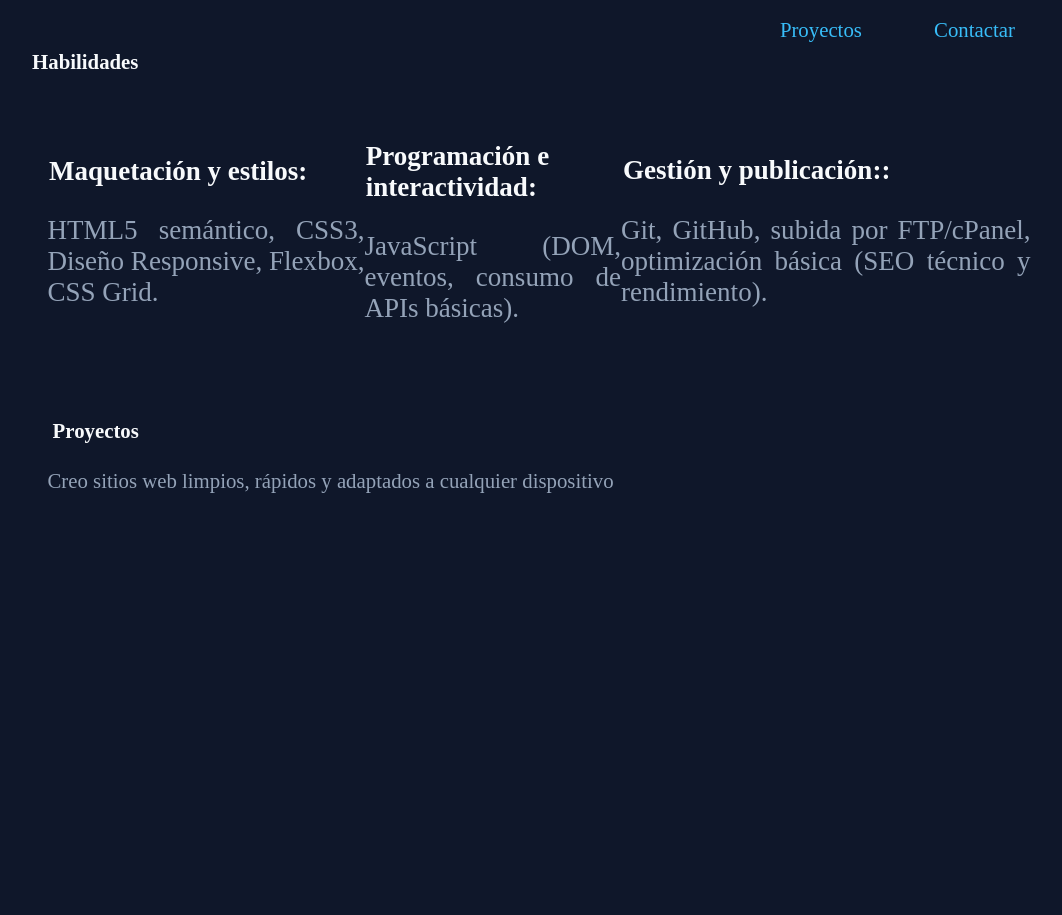
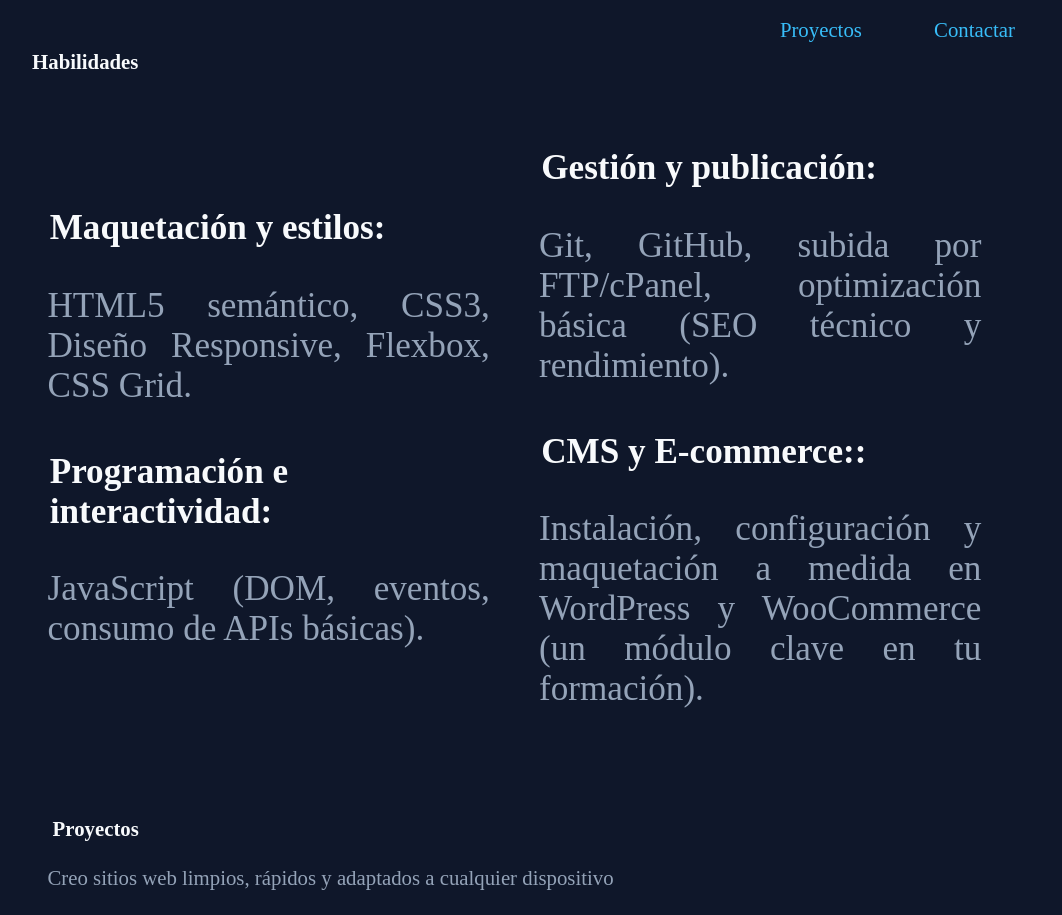
Before and after one commit to joselopez4006-droid/Portfolio, a plain HTML site: page index.html in a window 1280 px wide. Shown: the part 369-1284 px from the top of the page, without its empty margins (101-1163 px from the left). Before the commit the page ends 924 px from the top, so only its background shows below. Drawn offline with Linux system fonts and the light colour scheme.

Commit message:
actual 231-11-26

```diff
--- a/index.html
+++ b/index.html
@@ -30,19 +30,40 @@
       <article>
         <h2>Habilidades</h2>
         <div class="habilidades">
+
           <div>
-            <h2>Maquetación y estilos:</h2>
-            <p>HTML5 semántico, CSS3, Diseño Responsive, Flexbox, CSS Grid.</p>
+            <div>
+              <h2>Maquetación y estilos:</h2>
+              <p>
+                HTML5 semántico, CSS3, Diseño Responsive, Flexbox, CSS Grid.
+              </p>
+            </div>
+
+            <div>
+              <h2>Programación e interactividad:</h2>
+              <p>JavaScript (DOM, eventos, consumo de APIs básicas).</p>
+            </div>
+
           </div>
 
           <div>
-            <h2>Programación e interactividad:</h2>
-            <p>JavaScript (DOM, eventos, consumo de APIs básicas).</p>
-          </div>
 
-          <div>
-            <h2>Gestión y publicación::</h2>
-            <p>Git, GitHub, subida por FTP/cPanel, optimización básica (SEO técnico y rendimiento).</p>
+            <div>
+              <h2>Gestión y publicación:</h2>
+              <p>
+                Git, GitHub, subida por FTP/cPanel, optimización básica (SEO
+                técnico y rendimiento).
+              </p>
+            </div>
+
+            <div>
+              <h2>CMS y E-commerce::</h2>
+              <p>
+                Instalación, configuración y maquetación a medida en WordPress y
+                WooCommerce (un módulo clave en tu formación).
+              </p>
+            </div>
+
           </div>
         </div>
       </article>
--- a/styles.css
+++ b/styles.css
@@ -75,6 +75,7 @@ main article {
 }
 
 .habilidades div {
+    width: 90%;
     font-size: 1.3em;
 }
 
```
